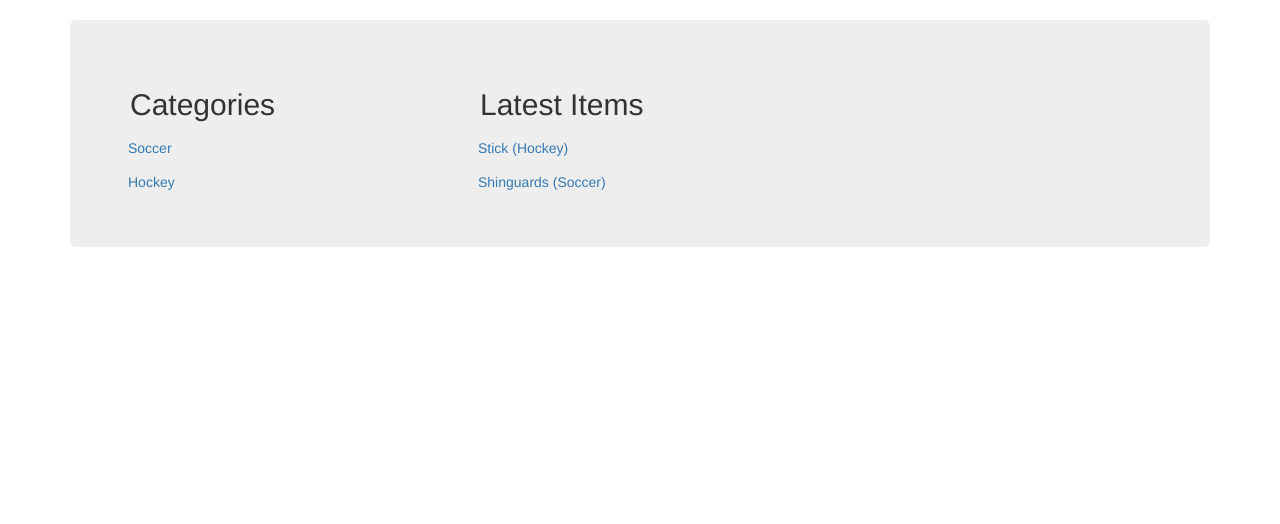
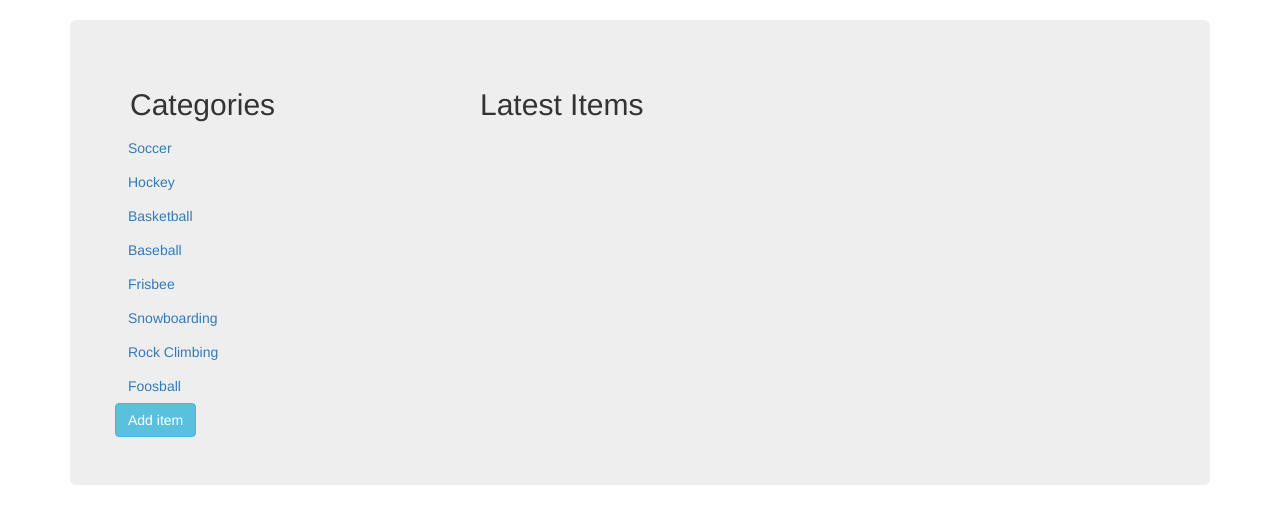
Before and after one commit to fera0013/FullStackWebDevelopment, a Flask app: page / in a window 1280 px wide. Shown: the part 52-576 px from the top of the page. Run offline with Flask 2, Linux system fonts and the light colour scheme; the visitor is signed in with stand-in values (Sample User, id 1); parts of the project's set-up code (start-up, migrations or seed data) failed here and were passed over; some libraries are stand-ins or nearby versions.

Commit message:
Authentication and Adding of new items added

```diff
--- a/fullstack-nanodegree-vm/vagrant/catalog/catalog/model.py
+++ b/fullstack-nanodegree-vm/vagrant/catalog/catalog/model.py
@@ -22,14 +22,21 @@ class Category(Base):
             'id': self.id,
         }
 
+class User(Base):
+    __tablename__='user'
+    id = Column(Integer, primary_key=True)
+    email = Column(String,unique=True)
+
 class Item(Base):
     __tablename__='item'
     title=Column(String(80),nullable=False,unique=True)
     id=Column(Integer,primary_key=True)
     description=Column(String(250))
     cat_id=Column(Integer,ForeignKey('category.id'))
+    category=relationship(Category)
     created_date = Column(DateTime, default=datetime.utcnow)
-    category=relationship(Category)
+    user_id=Column(Integer,ForeignKey('user.id'))
+    user=relationship(User)
     @property
     def serialize(self):
         """Return object data in easily serializeable format"""
@@ -74,15 +81,28 @@ class CatalogItemModel():
         self.session.add(hockey)
         self.session.commit()
 
-        shinguards = Item(category=soccer,
-                          title="Shinguards",
-                          description="Protects the shins")
-        self.session.add(shinguards)
+        basketball = Category(name="Basketball")
+        self.session.add(basketball)
         self.session.commit()
-        stick= Item(category=hockey,
-                    title="Stick",
-                    description="A stick")
-        self.session.add(stick)
+
+        baseball = Category(name="Baseball")
+        self.session.add(baseball)
+        self.session.commit()
+
+        frisbee = Category(name="Frisbee")
+        self.session.add(frisbee)
+        self.session.commit()
+
+        snowboarding = Category(name="Snowboarding")
+        self.session.add(snowboarding)
+        self.session.commit()
+
+        rock_climbing = Category(name="Rock Climbing")
+        self.session.add(rock_climbing)
+        self.session.commit()
+
+        foosball = Category(name="Foosball")
+        self.session.add(foosball)
         self.session.commit()
 
     def get_categories(self):
@@ -108,7 +128,22 @@ class CatalogItemModel():
     def add_item(self,item):
         self.session.add(item)
         self.session.commit()
+        return item
 
     def delete_item(self,item):
         self.session.delete(item)
         self.session.commit()
+
+    def add_user(self,email_address):
+        """
+        Adds a user with email 'email_address'
+        if user does not exist and returns new user
+        Otherwise returns existing user
+        """
+        user= self.session.query(User).filter(User.email==email_address).all()
+        if len(user)>0:
+            return user[0]
+        user=User(email=email_address)
+        self.session.add(user)
+        self.session.commit()
+        return user
--- a/fullstack-nanodegree-vm/vagrant/catalog/catalog/templates/catalog.html
+++ b/fullstack-nanodegree-vm/vagrant/catalog/catalog/templates/catalog.html
@@ -20,5 +20,10 @@
             {% endfor %}
         {% endif %}
     </section>
+    {% if logged_in %}
+    <section class="row">
+        <a href="{{url_for('Add'}}" class="btn btn-info" role="button">Add item</a>
+    </section>
+    {% endif %}
 </section>
 {% endblock %}
--- a/fullstack-nanodegree-vm/vagrant/catalog/catalog/templates/edit.html
+++ b/fullstack-nanodegree-vm/vagrant/catalog/catalog/templates/edit.html
@@ -3,7 +3,7 @@
 {% block content %}
 <div class="row">
     <div class="col-md-6 col-md-offset-1 padding-top">
-        <form action="{{ url_for('Edit',item_title=item.title)}}" method="post">
+        <form action={{route}} method="post">
             <h2>Edit Item</h2>
             <div class="form-group">
                 <label for="name">Title</label>
--- a/fullstack-nanodegree-vm/vagrant/catalog/catalog/templates/index.html
+++ b/fullstack-nanodegree-vm/vagrant/catalog/catalog/templates/index.html
@@ -14,9 +14,14 @@
         <h2>Latest Items</h2>
         {% for item in latest_items %}
         <section class="row">
-            <a href="" class="btn btn-link" role="button">{{item.title}} ({{item.category.name}})</a>
+            <a href="{{url_for('Item',category_name = item.category.name, item_title = item.title) }}" class="btn btn-link" role="button">{{item.title}} ({{item.category.name}})</a>
         </section>
         {% endfor %}
     </section>
 </section>
+{% if logged_in %}
+<section class="row">
+    <a href="{{url_for('Add')}}" class="btn btn-info" role="button">Add item</a>
+</section>
+{% endif %}
 {% endblock %}
--- a/fullstack-nanodegree-vm/vagrant/catalog/catalog/templates/item.html
+++ b/fullstack-nanodegree-vm/vagrant/catalog/catalog/templates/item.html
@@ -9,7 +9,7 @@
             <br />
             <br />
         </section>
-        {% if logged_in %}
+        {% if authorized %}
         <section class="row">
             <a href="{{url_for('Edit', item_title = item.title) }}" class="btn btn-info" role="button">edit</a>
             <a href="{{url_for('Delete', item_title = item.title) }}" class="btn btn-info" role="button">delete</a>
--- a/fullstack-nanodegree-vm/vagrant/catalog/catalog/views.py
+++ b/fullstack-nanodegree-vm/vagrant/catalog/catalog/views.py
@@ -113,6 +113,7 @@ def gconnect():
     print "done!"
     return output
 
+
 # DISCONNECT - Revoke a current user's token and reset their login_session
 @app.route('/gdisconnect')
 def gdisconnect():
@@ -173,9 +174,12 @@ def Catalog(category_name):
 @app.route('/catalog/<string:category_name>/<string:item_title>', methods=['GET', 'POST'])
 def Item(category_name,item_title):
     item=db.get_item(item_title)
+    logged_in='username' in login_session
+    authorized=('email' in login_session and item.user.email==login_session['email'])
     return render_template('item.html',
                            item=item,
-                           logged_in='username' in login_session)
+                           logged_in=logged_in,
+                           authorized=authorized)
 
 @app.route('/catalog/<string:item_title>/edit', methods=['GET', 'POST'])
 def Edit(item_title):
@@ -185,7 +189,7 @@ def Edit(item_title):
         return render_template('edit.html',
                                categories=categories,
                                item=item,
-                               logged_in='username' in login_session)
+                               route=url_for('Edit',item_title=item.title))
     else:
         if request.form['title']:
             item.text = request.form['title']
@@ -196,10 +200,33 @@ def Edit(item_title):
             category=db.get_category(category_name)
             item.category=category
         db.add_item(item)
-        return redirect(url_for('Item',
-                                category_name = item.category.name,
-                                item_title = item.title))
+        return redirect(url_for('home'))
 
+@app.route('/catalog/add', methods=['GET', 'POST'])
+def Add():
+    if 'email' in login_session:
+        user_mail=login_session['email']
+    else:
+        return redirect(url_for('home'))
+    user=db.add_user(user_mail)
+    categories=db.get_categories()
+    item=model.Item(title='new item',category=categories[0],user= user)
+    if request.method == 'GET':
+        return render_template('edit.html',
+                               categories=categories,
+                               item=item,
+                               route=url_for('Add',item_title=item.title))
+    else:
+        if request.form['title']:
+            item.title = request.form['title']
+        if request.form['description']:
+            item.description = request.form['description']
+        if request.form['category']:
+            category_name=request.form['category']
+            category=db.get_category(category_name)
+            item.category=category
+        db.add_item(item)
+        return redirect(url_for('home'))
 
 @app.route('/catalog/<string:item_title>/delete', methods=['GET', 'POST'])
 def Delete(item_title):
```
